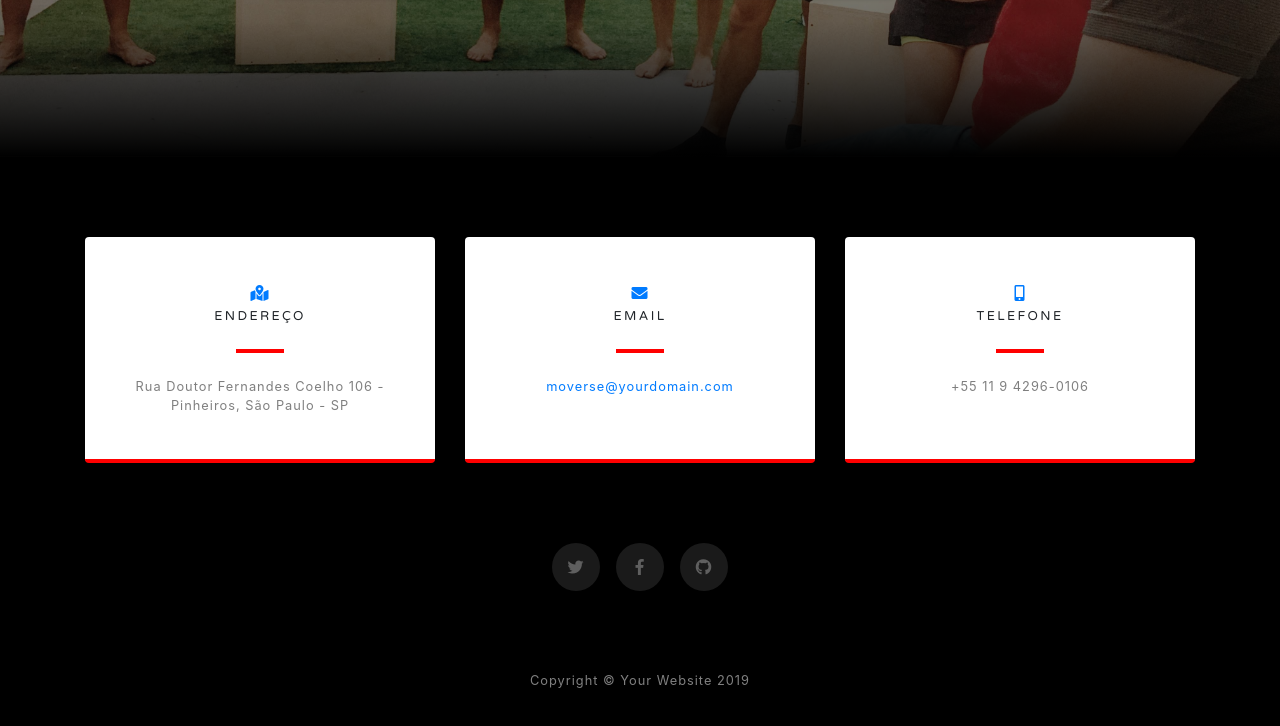
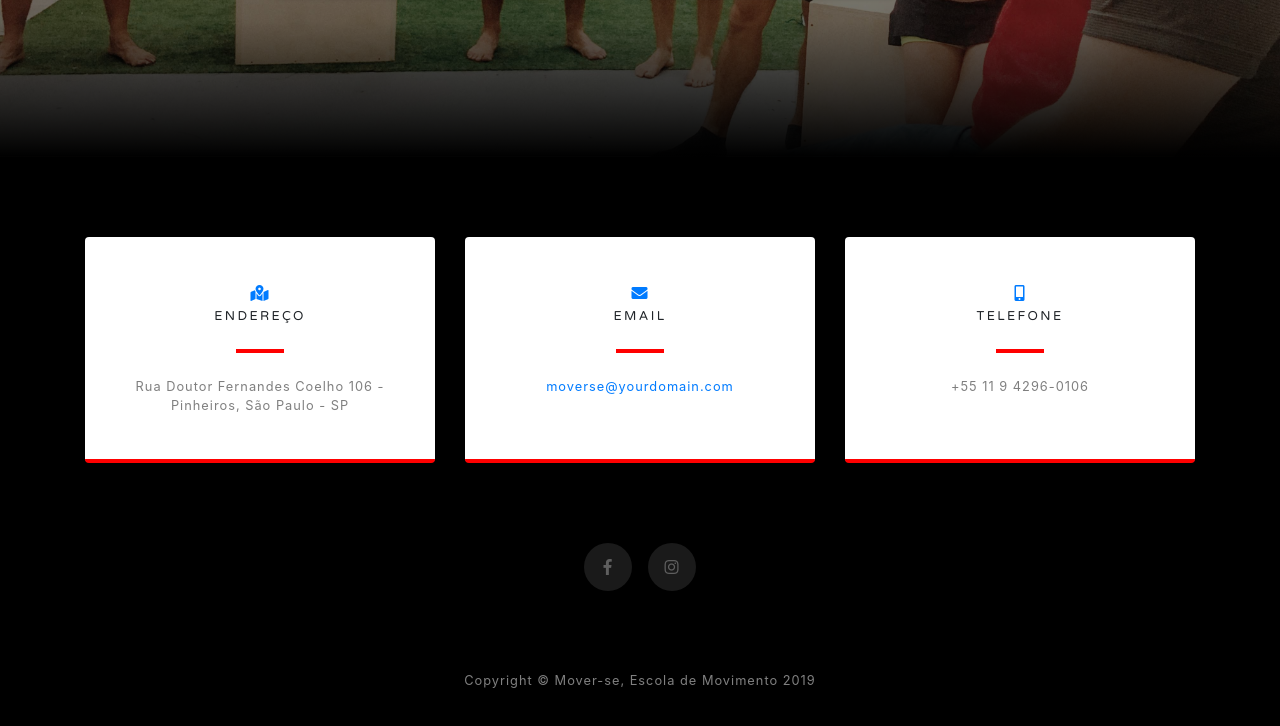
Before and after one commit to juagarciaga/moverse, a website with bundled scripts: page index.html in a window 1280 px wide. Shown: the part 3575-4301 px from the top of the page. Built offline with nearby package versions, Linux system fonts and the light colour scheme.

Commit message:
redes sociais

```diff
--- a/index.html
+++ b/index.html
@@ -239,14 +239,11 @@
       </div>
 
       <div class="social d-flex justify-content-center">
-        <a href="#" class="mx-2">
-          <i class="fab fa-twitter"></i>
-        </a>
-        <a href="#" class="mx-2">
+        <a href="https://www.facebook.com/pg/VenhaMoverse/posts/" class="mx-2" target="_blank">
           <i class="fab fa-facebook-f"></i>
         </a>
-        <a href="#" class="mx-2">
-          <i class="fab fa-github"></i>
+        <a href="https://www.instagram.com/venhamoverse/?utm_source=ig_profile_share&igshid=15n5feairwe6z" class="mx-2" target="_blank">
+          <i class="fab fa-instagram"></i>
         </a>
       </div>
 
@@ -256,7 +253,7 @@
   <!-- Footer -->
   <footer class="bg-black small text-center text-white-50">
     <div class="container">
-      Copyright &copy; Your Website 2019
+      Copyright &copy; Mover-se, Escola de Movimento 2019
     </div>
   </footer>
 
```
